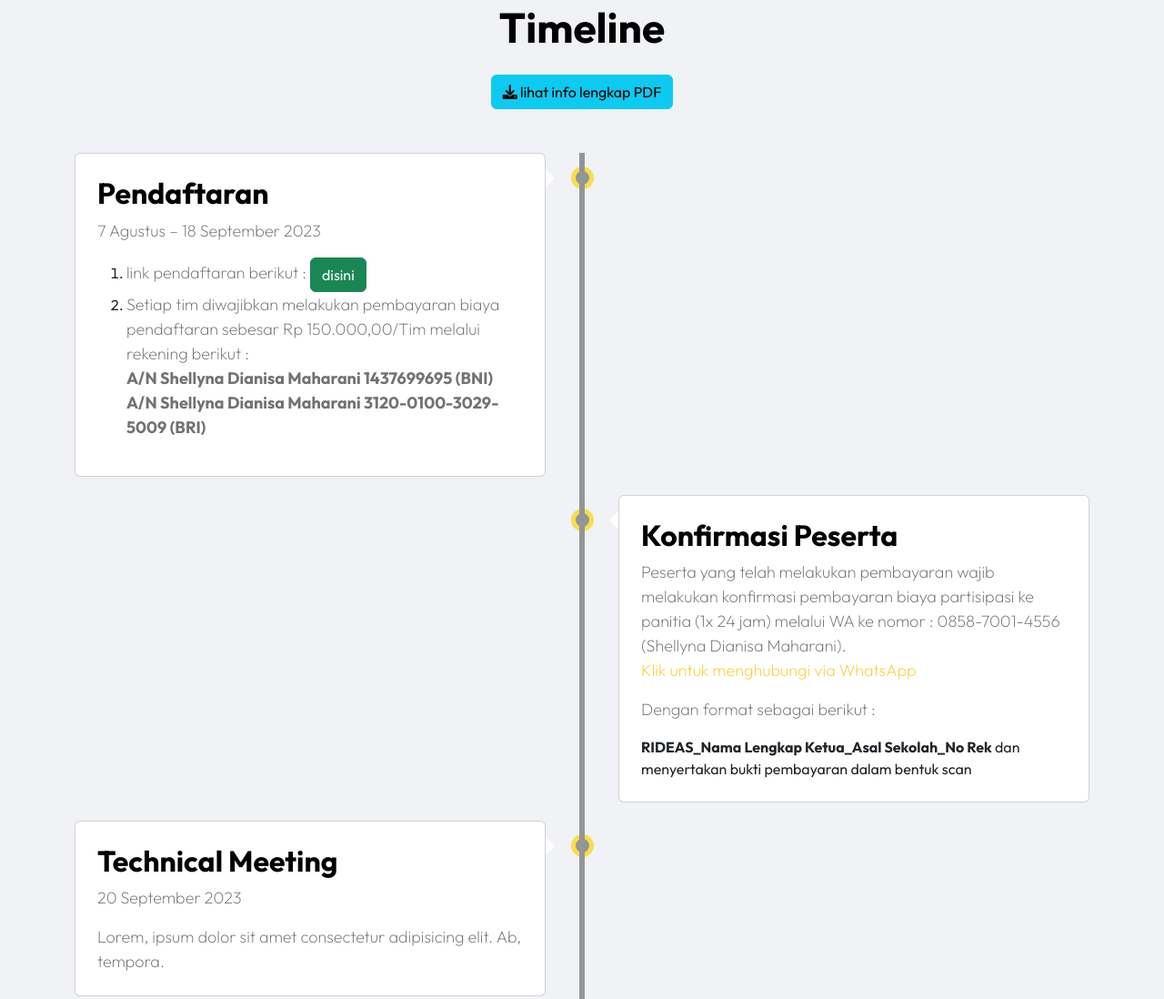
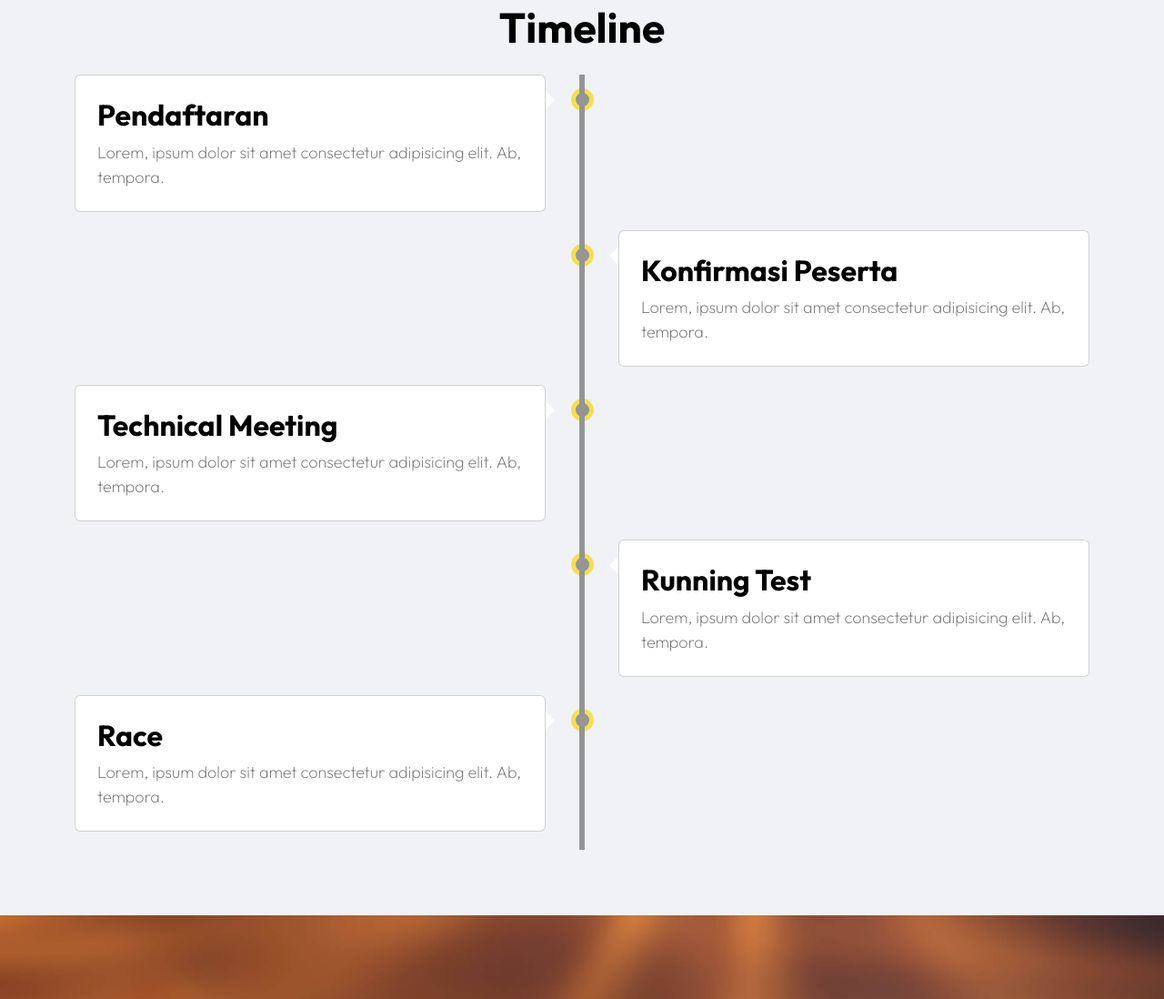
Before and after one commit to Protic-PNC/Robotic-regis-project, a plain HTML site: page index.html in a window 1280 px wide. Shown: the part 1433-2531 px from the top of the page at 91% size. Drawn offline with nearby package versions, Linux system fonts and the light colour scheme.

Commit message:
fixxxxxxx terakhir amin

```diff
--- a/css/templatemo-festava-live.css
+++ b/css/templatemo-festava-live.css
@@ -1082,17 +1082,7 @@ strong {
   }
 }
 
-/* FADE */
-.fade-in-element {
-  opacity: 0;
-  transform: translateY(50px); /* Mulai dari bawah dengan pergeseran 50px */
-  transition: opacity 0.7s ease, transform 0.7s ease; /* Efek transisi untuk opacity dan transform */
-}
 
-.fade-in-element.fade-in {
-  opacity: 1;
-  transform: translateY(0); /* Kembali ke posisi awal */
-}
 /*---------------------------------------
   RESPONSIVE STYLES
 -----------------------------------------*/
@@ -1196,3 +1186,14 @@ strong {
     font-size: 20px;
   }
 }
+/* FADE */
+.fade-in-element {
+  opacity: 0;
+  transform: translateY(50px); /* Mulai dari bawah dengan pergeseran 50px */
+  transition: opacity 0.7s ease, transform 0.7s ease; /* Efek transisi untuk opacity dan transform */
+}
+
+.fade-in-element.fade-in {
+  opacity: 1;
+  transform: translateY(0); /* Kembali ke posisi awal */
+}
--- a/index.html
+++ b/index.html
@@ -95,12 +95,12 @@
             <div class="container d-flex justify-content-center align-items-center">
                 <div class="row">
 
-                    <div class="col-12 mt-auto mb-5 text-center animate__animated animate__bounce">
+                    <div class="col-12 mt-auto mb-3 text-center animate__animated animate__bounce">
 
 
                         <small>Robotic Presents</small>
                         <img src="./images/TUKI__10_-removebg-preview.png" class="d-block mx-auto animate__animated animate__bounce" alt="" style="width: 150px ; ">
-                        <h1 class="text-white mb-5 animate__animated animate__bounce ">Robotic 2023</h1>
+                        <h1 class="text-white  animate__animated animate__bounce ">Robotic 2023</h1>
 
                         <a class="btn custom-btn smoothscroll" href="#section_2">Let's begin</a>
                     </div>
@@ -208,45 +208,19 @@
         </section>
 
         <!-- Timeline -->
-         <!-- Timeline -->
-         <section class="p-4 w-100" id="section_4" style="background-color: #F0F2F5; border-radius: .5rem .5rem 0 0;">
+        <section class="p-4 w-100" id="section_4" style="background-color: #F0F2F5; border-radius: .5rem .5rem 0 0;">
             <div class="container my-5">
                 <div class="row">
-                    <div class="col-12 text-center fade-in-element">
+                    <div class="col-12 text-center">
                       <h2 class="text-black mb-4 fade-in-element">Timeline</h2>
-                      <a href="images/Buku Panduan RIDEAS Competition 2023.pdf" class="btn special fade-in-element btn-info  mb-5" download>
-                        <i class="fa fa-download"></i> lihat info lengkap PDF
-                        </a>
                     </div>
                 </div>
                 <div class="main-timeline">
                 <div class="timeline left fade-in-element">
                     <div class="card">
                     <div class="card-body p-4">
-                        <h3>Pendaftaran </h3>
-                        <p>7 Agustus – 18 September 2023</p>
-                        <ol>
-                            <li>
-                                <p class="mb-0">
-                                    link pendaftaran
-                                    berikut : <a class="btn btn-success" href="https://bit.ly/PENDAFTARANRIDEAS2023" target="_blank">disini</a>
-                                </p>
-                            </li>
-                            <li>
-                                <p>
-                                    Setiap tim diwajibkan melakukan pembayaran biaya pendaftaran sebesar Rp 150.000,00/Tim melalui rekening berikut : <br>
-                                    <strong class="fw-bold">
-                                        A/N Shellyna Dianisa Maharani 1437699695 (BNI)
-                                    </strong>
-                                    <br>
-                                    <strong class="fw-bold">
-                                        A/N Shellyna Dianisa Maharani 3120-0100-3029-5009 (BRI)
-                                    </strong>
-                                </p>
-                            </li>
-                        </ol>
-
-
+                        <h3>Pendaftaran</h3>
+                        <p class="mb-0">Lorem, ipsum dolor sit amet consectetur adipisicing elit. Ab, tempora.</p>
                     </div>
                     </div>
                 </div>
@@ -254,13 +228,7 @@
                     <div class="card">
                     <div class="card-body p-4">
                         <h3>Konfirmasi Peserta</h3>
-                        <p class="mb-0">Peserta yang telah melakukan pembayaran wajib melakukan konfirmasi
-                            pembayaran biaya partisipasi ke panitia (1x 24 jam) melalui WA ke nomor : 0858-7001-4556 (Shellyna Dianisa Maharani). <a href="https://api.whatsapp.com/send?phone=6285870014556">Klik untuk menghubungi via WhatsApp</a></p>
-                         </p>
-
-                        <p>Dengan format sebagai berikut :</p>
-                        <strong class="fw-bold">RIDEAS_Nama Lengkap Ketua_Asal Sekolah_No Rek</strong> dan
-                        menyertakan bukti pembayaran dalam bentuk scan
+                        <p class="mb-0">Lorem, ipsum dolor sit amet consectetur adipisicing elit. Ab, tempora.</p>
                     </div>
                     </div>
                 </div>
@@ -268,7 +236,6 @@
                     <div class="card">
                     <div class="card-body p-4">
                         <h3>Technical Meeting</h3>
-                        <p>20 September 2023</p>
                         <p class="mb-0">Lorem, ipsum dolor sit amet consectetur adipisicing elit. Ab, tempora.</p>
                     </div>
                     </div>
@@ -277,7 +244,6 @@
                     <div class="card">
                     <div class="card-body p-4">
                         <h3>Running Test</h3>
-                        <p>23 September 2023</p>
                         <p class="mb-0">Lorem, ipsum dolor sit amet consectetur adipisicing elit. Ab, tempora.</p>
                     </div>
                     </div>
@@ -286,7 +252,6 @@
                     <div class="card">
                     <div class="card-body p-4">
                         <h3>Race</h3>
-                        <p>23-24 September 2023</p>
                         <p class="mb-0">Lorem, ipsum dolor sit amet consectetur adipisicing elit. Ab, tempora.</p>
                     </div>
                     </div>
@@ -294,9 +259,6 @@
                 </div>
             </div>
         </section>
-        <!-- End timeline -->
-
-
         <!-- End timeline -->
 
 
```
